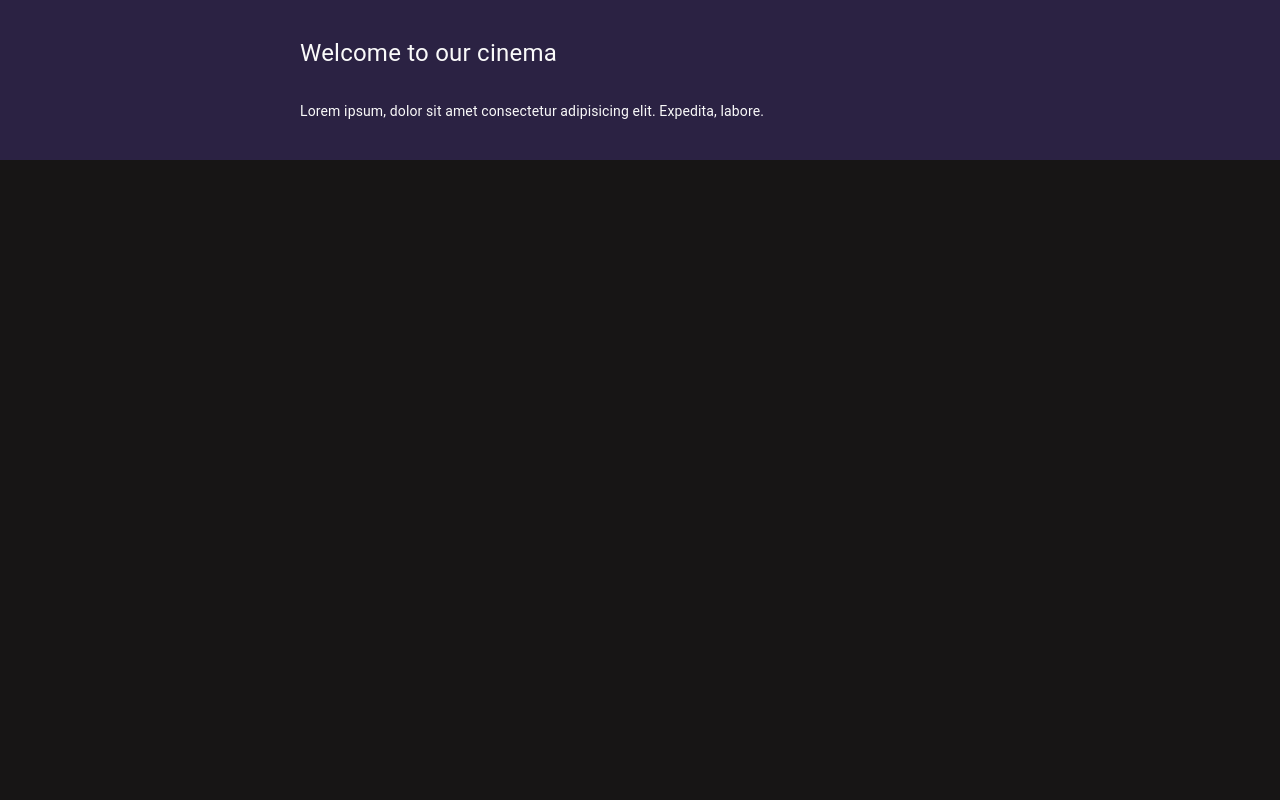
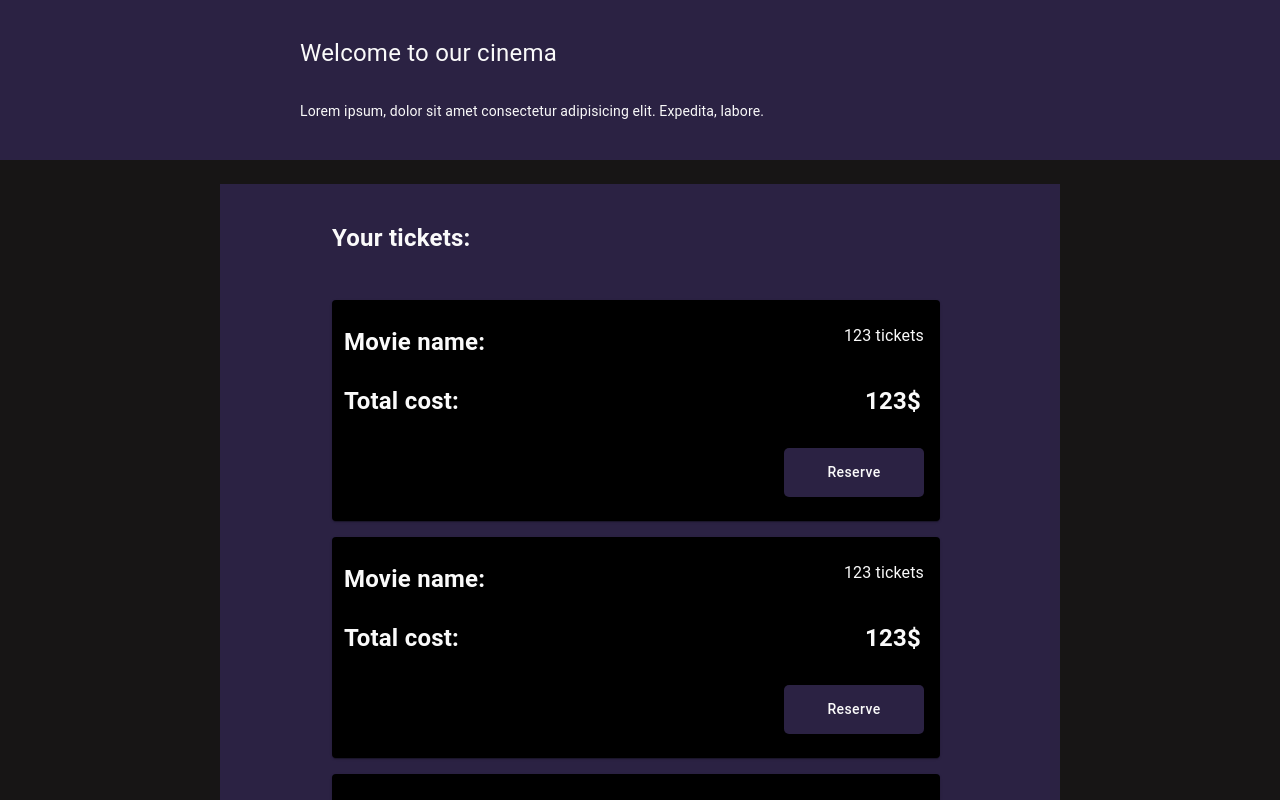
Before and after one commit to PolinaRaguilo/Cinema, a React (Create React App) app: page /user in a window 1280 px wide. Shown: the top 800 px of the page. Built offline with nearby package versions, Linux system fonts and the light colour scheme.

Commit message:
finished user choice page

```diff
--- a/src/App.js
+++ b/src/App.js
@@ -3,6 +3,7 @@ import FilmDescription from './components/film-description';
 import Header from './components/header';
 import MainPage from './components/main-page';
 import ReservePage from './components/reserver-page';
+import UserChoice from './components/user-choice-page';
 import ThemeProvider from './styles/ThemeProvider';
 
 const App = () => {
@@ -13,6 +14,7 @@ const App = () => {
         <Route exact path="/" component={MainPage} />
         <Route path="/movie/:id" component={FilmDescription} />
         <Route path="/reserve/:id" component={ReservePage} />
+        <Route path="/user" component={UserChoice} />
       </ThemeProvider>
     </BrowserRouter>
   );
--- a/src/components/selected-movie-card.js
+++ b/src/components/selected-movie-card.js
@@ -5,6 +5,7 @@ import {
   makeStyles,
   Typography,
 } from '@material-ui/core';
+import { Link, useLocation } from 'react-router-dom';
 
 const useStyles = makeStyles({
   card: {
@@ -15,14 +16,37 @@ const useStyles = makeStyles({
     marginTop: 56,
     padding: '24px 19px 24px 12px',
   },
+  cardList: {
+    width: 608,
+    height: 221,
+    marginTop: 0,
+    marginBottom: 16,
+  },
   title: {
     fontSize: 24,
     fontWeight: 'bold',
-    width: 280,
+    width: 270,
     marginBottom: 23,
     '&:nth-child(even)': {
       textAlign: 'right',
     },
+    '&:nth-child(odd)': {
+      textAlign: 'left',
+    },
+  },
+  alignRight: {
+    fontSize: 24,
+    fontWeight: 'bold',
+    width: 270,
+    marginBottom: 23,
+    textAlign: 'right',
+  },
+  alignLeft: {
+    fontSize: 24,
+    fontWeight: 'bold',
+    width: 270,
+    marginBottom: 23,
+    textAlign: 'left',
   },
   inner: {
     display: 'flex',
@@ -37,20 +61,54 @@ const useStyles = makeStyles({
     right: 16,
     borderRadius: 5,
   },
+  ticketsUser: {
+    position: 'absolute',
+    top: 24,
+    right: 16,
+  },
 });
 
 const SelectedMovieCard = () => {
   const classes = useStyles();
+  const { pathname } = useLocation();
+  console.log(pathname);
   return (
-    <Card className={classes.card}>
-      <Typography className={classes.title}>Movie name</Typography>
+    <Card
+      className={
+        pathname === '/user'
+          ? `${classes.card} ${classes.cardList}`
+          : classes.card
+      }
+    >
+      <Typography className={classes.title}>Movie name:</Typography>
       <CardContent className={classes.inner}>
-        <Typography className={classes.title}>Tickets amount:</Typography>
-        <Typography className={classes.title}>123</Typography>
-        <Typography className={classes.title}>Total cost:</Typography>
-        <Typography className={classes.title}>123$</Typography>
+        {pathname === '/user' ? (
+          <Typography className={classes.ticketsUser}>123 tickets</Typography>
+        ) : (
+          <>
+            <Typography className={classes.title}>Tickets amount:</Typography>
+            <Typography className={classes.title}>123</Typography>
+          </>
+        )}
+
+        <Typography
+          className={pathname === '/user' ? classes.alignLeft : classes.title}
+        >
+          Total cost:
+        </Typography>
+        <Typography
+          className={pathname === '/user' ? classes.alignRight : classes.title}
+        >
+          123$
+        </Typography>
       </CardContent>
-      <Button className={classes.add}>Add</Button>
+      {pathname === '/user' ? (
+        <Button className={classes.add}>Reserve</Button>
+      ) : (
+        <Link to="/user">
+          <Button className={classes.add}>Add</Button>
+        </Link>
+      )}
     </Card>
   );
 };
--- /dev/null
+++ b/src/components/user-choice-page.js
@@ -0,0 +1,33 @@
+import { Box, makeStyles, Typography } from '@material-ui/core';
+import SelectedMovieCard from './selected-movie-card';
+
+const useStyles = makeStyles({
+  wrapper: {
+    width: 840,
+    height: 840,
+    backgroundColor: '#2B2243',
+    margin: '0 auto',
+    marginTop: 24,
+    padding: '36px 117px 66px 112px',
+  },
+  title: {
+    fontSize: 24,
+    fontWeight: 'bold',
+    marginBottom: 44,
+  },
+});
+
+const UserChoice = () => {
+  const classes = useStyles();
+
+  return (
+    <Box className={classes.wrapper}>
+      <Typography className={classes.title}>Your tickets:</Typography>
+      <SelectedMovieCard />
+      <SelectedMovieCard />
+      <SelectedMovieCard />
+    </Box>
+  );
+};
+
+export default UserChoice;
--- a/src/styles/theme.js
+++ b/src/styles/theme.js
@@ -67,6 +67,11 @@ const theme = createMuiTheme({
         borderBottom: 'none',
       },
     },
+    MuiCardContent: {
+      root: {
+        padding: 0,
+      },
+    },
   },
 });
 
```
